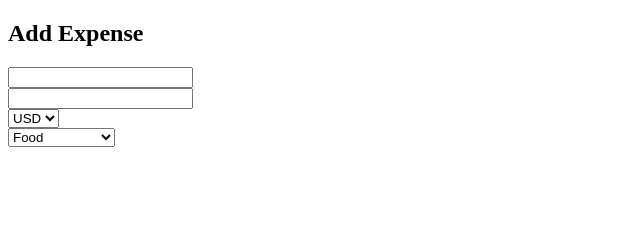
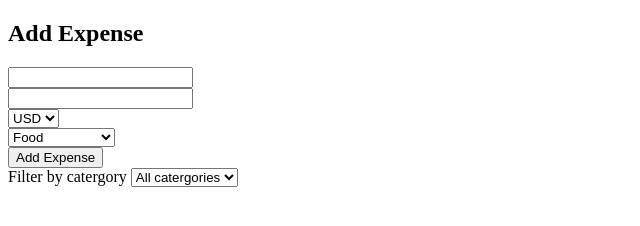
Before and after one commit to bakhita579/expense-tracker, a plain HTML site: page index.html in a window 1280 px wide. Shown: the whole page, without its empty margins (0-640 px from the left). Drawn offline with Linux system fonts and the light colour scheme.

Commit message:
new updates

```diff
--- a/index.html
+++ b/index.html
@@ -7,6 +7,7 @@
      <link rel="stylesheet" href="style.css">
 </head>
 <body>
+    <section>
     <form id="expenseForm">
         <h2>Add Expense</h2>
         <div>
@@ -39,8 +40,20 @@
                 </select>
 
               </div>
+              <button type="submit">Add Expense</button>
 
     </form>
-
+    </section>
+    <section>
+        <label for="categoryFilter">Filter by catergory</label>
+        <select id="catergoryFilter">
+            <option value="All">All catergories</option>
+            <option value="Food">Food</option>
+            <option value="Transport">Transport</option>
+            <option value="Shopping">Shopping</option>
+            <option value="Accomadation">Accomodation</option>
+            <option value="Other">Other</option>
+        </select>
+    </section>
 </body>
 </html>
```
